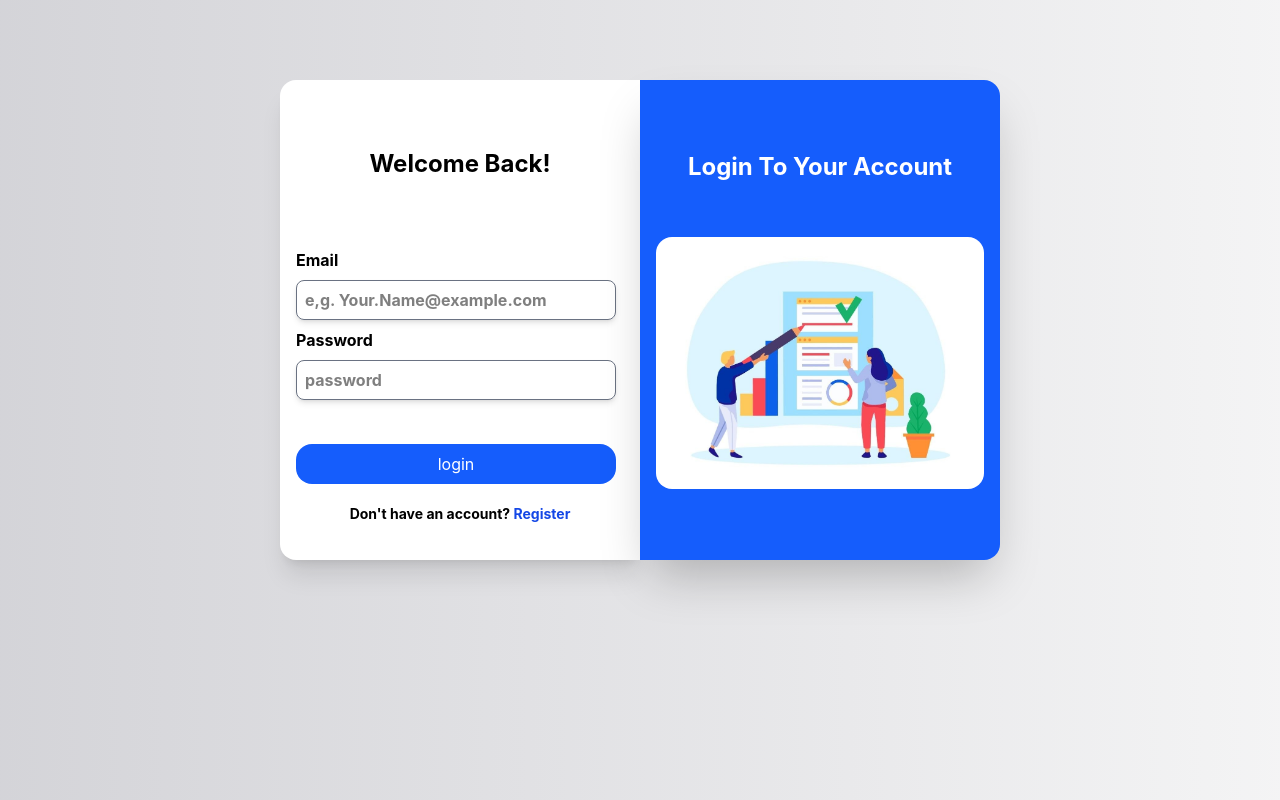
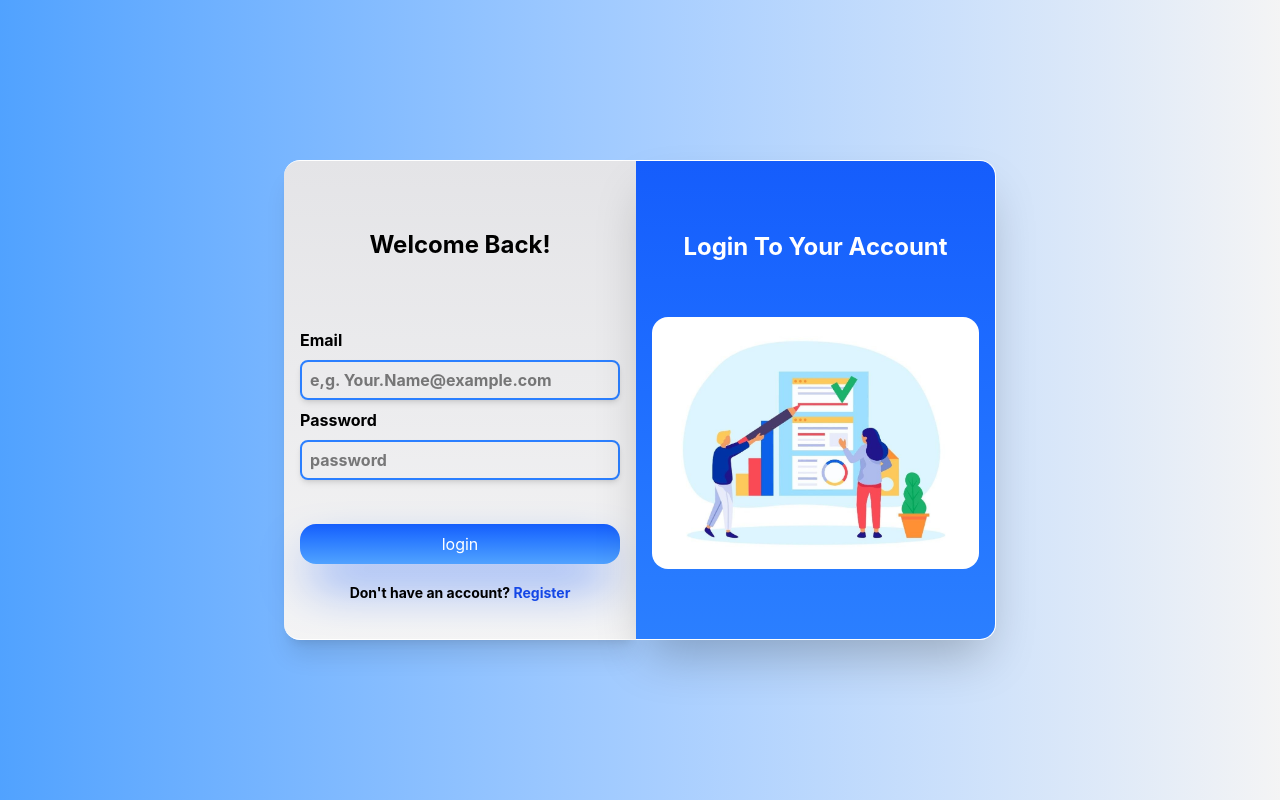
Before and after one commit to hassan111bmw11-byte/task-managment-SaaS, a Next.js app: page /login in a window 1280 px wide. Built offline with nearby package versions, Linux system fonts and the light colour scheme.

Commit message:
update ui

```diff
--- a/app/HomePage/page.js
+++ b/app/HomePage/page.js
@@ -15,7 +15,7 @@ export default function landingPage() {
       <HomeFeatures />
       <HomeGuide />
       <HomeStats />
-      <ContactwithMe />
+      {/* <ContactwithMe /> */}
       <HomeCopyRight />
     </div>
   );
--- a/app/Register/page.js
+++ b/app/Register/page.js
@@ -26,7 +26,7 @@ export default function RegisterPage() {
       if (res.ok && data?.status) {
         // التحقق من وجود التوكين قبل التخزين
         const token = data?.data?.token || [];
-        console.log(token)
+        console.log(token);
         if (token) {
           localStorage.setItem("token", token);
           // التوجيه (يفضل استخدام useNavigate)
@@ -42,8 +42,8 @@ export default function RegisterPage() {
     }
   };
   return (
-    <div className="bg-linear-to-r from-zinc-300  to-zinc-100 flex w-screen h-screen justify-center">
-      <div className="bg-white mt-20 w-90 h-120 shadow-xl p-4 flex flex-col gap-1 rounded-tl-2xl rounded-bl-2xl">
+    <div className="bg-linear-to-r from-blue-400  to-zinc-100 flex w-screen h-screen items-center justify-center">
+      <div className="bg-linear-to-b from-zinc-200 to-zinc-100 border-white border-b border-t border-l w-90 h-120 shadow-xl p-4 flex flex-col gap-1 rounded-tl-2xl rounded-bl-2xl">
         <h1 className="font-bold text-center mt-13 text-2xl">Wellcome Back</h1>
         <label className="font-bold ">Full Name</label>
         <input
@@ -82,7 +82,7 @@ export default function RegisterPage() {
 
         <button
           onClick={addNewUser}
-          className="bg-blue-700 w-80 mt-4 text-white text-center h-12 shadow-2xl hover:bg-blue-800 rounded-2xl"
+          className="bg-linear-to-t from-blue-400 to-blue-700 shadow-2xl shadow-blue-500 w-80 mt-4 text-white text-center h-12  hover:bg-linear-to-b  hover:from-blue-400 hover:to-blue-700 rounded-2xl transition duration-500 ease-in-out"
         >
           Register
         </button>
@@ -94,7 +94,7 @@ export default function RegisterPage() {
         </label>
       </div>
       {/* illustration */}
-      <div className="w-90 h-120 py-12 mt-20 flex flex-col rounded-tr-2xl rounded-br-2xl justify-between items-center bg-blue-600">
+      <div className="w-90 h-120 py-12  flex flex-col rounded-tr-2xl rounded-br-2xl justify-between items-center shadow-2xl border-white border-b border-t border-r bg-linear-to-b from-blue-600 to-blue-500">
         <label className="font-bold text-center text-white text-2xl mt-4">
           Create Your Account
         </label>
--- a/app/components/HomeContactWithMe.js
+++ b/app/components/HomeContactWithMe.js
@@ -1,7 +1,7 @@
 export default function ContactwithMe() {
   return (
-    <div id="contact" className="flex bg-zinc-400 w-300  justify-center h-140">
-      <div className="bg-white/30 backdrop-blur-md  border-white/80 shadow-2xl flex flex-col w-100 p-8 rounded-2xl mt-20 gap-4 h-100">
+    <div id="contact" className="flex items-center bg-zinc-100 w-screen  justify-center h-140">
+      <div className="bg-white/30 backdrop-blur-md  border-white/30 shadow-2xl flex flex-col w-100 p-8 rounded-2xl gap-4 h-100">
         <label className="text-center font-bold">contact with me</label>
         <input
           placeholder="Name"
--- a/app/login/page.js
+++ b/app/login/page.js
@@ -34,8 +34,8 @@ export default function Login() {
     }
   };
   return (
-    <div className="bg-linear-to-r from-zinc-300  to-zinc-100 flex h-screen w-screen justify-center">
-      <div className="bg-white mt-20 w-90 h-120 flex rounded-tl-2xl rounded-bl-2xl flex-col justify-evenly shadow-xl p-4  ">
+    <div className="bg-linear-to-r from-blue-400 to-zinc-100 flex h-screen w-screen items-center justify-center">
+      <div className="bg-linear-to-b from-zinc-200 to-zinc-100 border-white border-b border-t border-lw-90 h-120 flex rounded-tl-2xl rounded-bl-2xl flex-col justify-evenly shadow-xl p-4  ">
         <label className="font-bold mt-8 text-center text-2xl text-black">
           Welcome Back!
         </label>
@@ -48,7 +48,7 @@ export default function Login() {
               setUserLogin({ ...userLogin, email: e.target.value });
             }}
             type="email"
-            className="border mb-2 font-bold transition duration-300 ease-in-out focus:border focus:outline-none focus:shadow-lg shadow-md border-gray-500 pl-2 h-10 rounded-lg w-80"
+            className="border-2 mb-2 font-bold transition duration-300 ease-in-out focus:border-2 focus:border-blue-400 focus:outline-none focus:shadow-lg shadow-md border-blue-500 pl-2 h-10 rounded-lg w-80"
           />
           <label className=" font-bold mb-2">Password</label>
           <input
@@ -58,12 +58,12 @@ export default function Login() {
             }}
             type="password"
             placeholder="password"
-            className="border font-bold transition duration-300 ease-in-out focus:border focus:border-blue-500 focus:outline-none focus:shadow-lg shadow-md border-gray-500 pl-2 h-10 rounded-lg w-80"
+            className="border-2 font-bold transition duration-300 ease-in-out focus:border-2 focus:border-blue-400 focus:outline-none focus:shadow-lg shadow-md border-blue-500 pl-2 h-10 rounded-lg w-80"
           />
         </div>
         <button
           onClick={Login}
-          className="bg-blue-600  w-80 mt-4 text-white text-center h-10 rounded-2xl"
+          className="bg-linear-to-b from-blue-600 to-blue-400 w-80 mt-4 text-white text-center h-10 rounded-2xl hover:bg-linear-to-t hover:from-blue-600 hover:to-blue-400 transition ease-in-out duration-500 shadow-2xl shadow-blue-600"
         >
           login
         </button>
@@ -75,7 +75,7 @@ export default function Login() {
         </label>
       </div>
       {/* illlustration */}
-      <div className="bg-blue-600 mt-20 w-90 h-120 rounded-tr-2xl rounded-br-2xl flex flex-col justify-evenly shadow-2xl p-4  ">
+      <div className="border-white border-b border-t border-r bg-linear-to-b from-blue-600 to-blue-500 w-90 h-120 rounded-tr-2xl rounded-br-2xl flex flex-col justify-evenly shadow-2xl p-4  ">
         <h1 className="font-bold text-center text-white text-2xl">
           Login To Your Account
         </h1>
```
